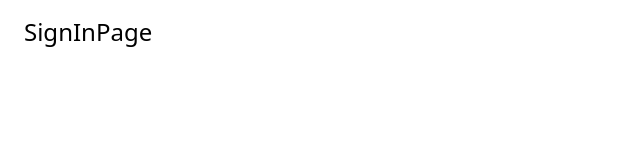
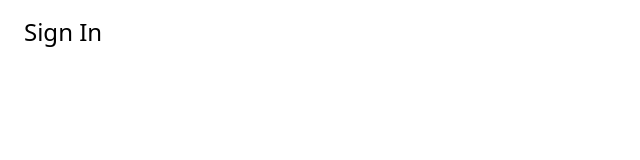
Before and after one commit to Sergei29/next-plant-shop, a Next.js app: page /sign-in in a window 1280 px wide. Shown: the top 160 px of the page, without its empty margins (0-640 px from the left). Built offline with nearby package versions, Linux system fonts and the light colour scheme.

Commit message:
fix: updated style prod display

```diff
--- a/pages/index.tsx
+++ b/pages/index.tsx
@@ -37,7 +37,7 @@ const Home: NextPage<PageProps> = ({ products }) => {
   return (
     <>
       <Head>
-        <title>Next Shop</title>
+        <title>Next Shop | Indoor Plants</title>
         <meta name="description" content="Next shop, homepage" />
         <link rel="icon" href="/favicon.ico" />
       </Head>
--- a/pages/products/[id].tsx
+++ b/pages/products/[id].tsx
@@ -73,7 +73,7 @@ const ProductPage: NextPage<PageProps> = ({ product }) => {
       <PageContainer>
         <PageContainer.Title>{product.title}</PageContainer.Title>
         <div className="flex flex-col gap-4 md:flex-row">
-          <div className="md:basis-1/2">
+          <div className="md:basis-1/2 lg:basis-1/3">
             <Image
               src={product.picture.url}
               alt={product.title}
--- a/pages/sign-in.tsx
+++ b/pages/sign-in.tsx
@@ -14,7 +14,7 @@ const SignInPage: NextPage<PageProps> = ({}) => {
       </Head>
 
       <PageContainer>
-        <PageContainer.Title>SignInPage</PageContainer.Title>
+        <PageContainer.Title>Sign In</PageContainer.Title>
       </PageContainer>
     </>
   )
```
